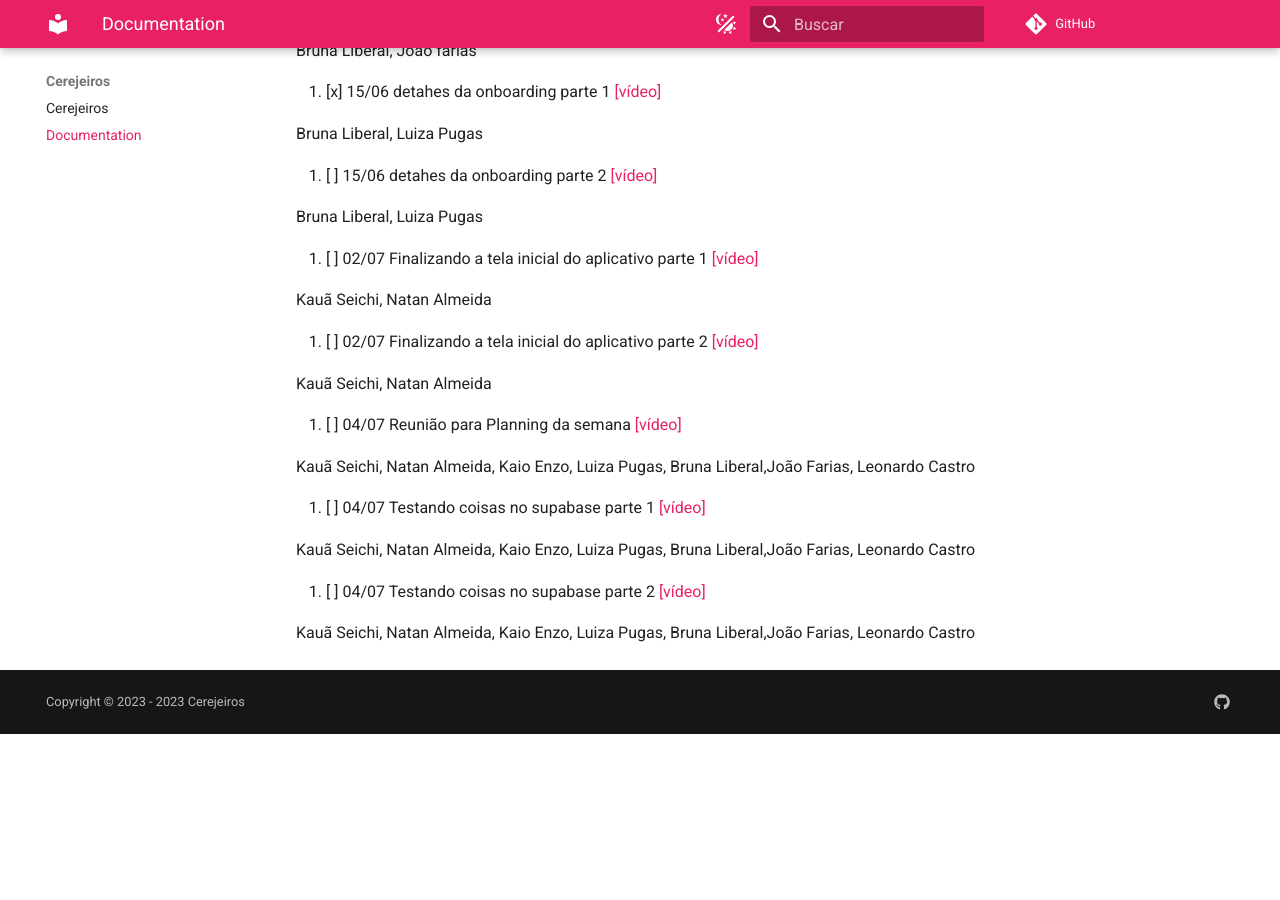
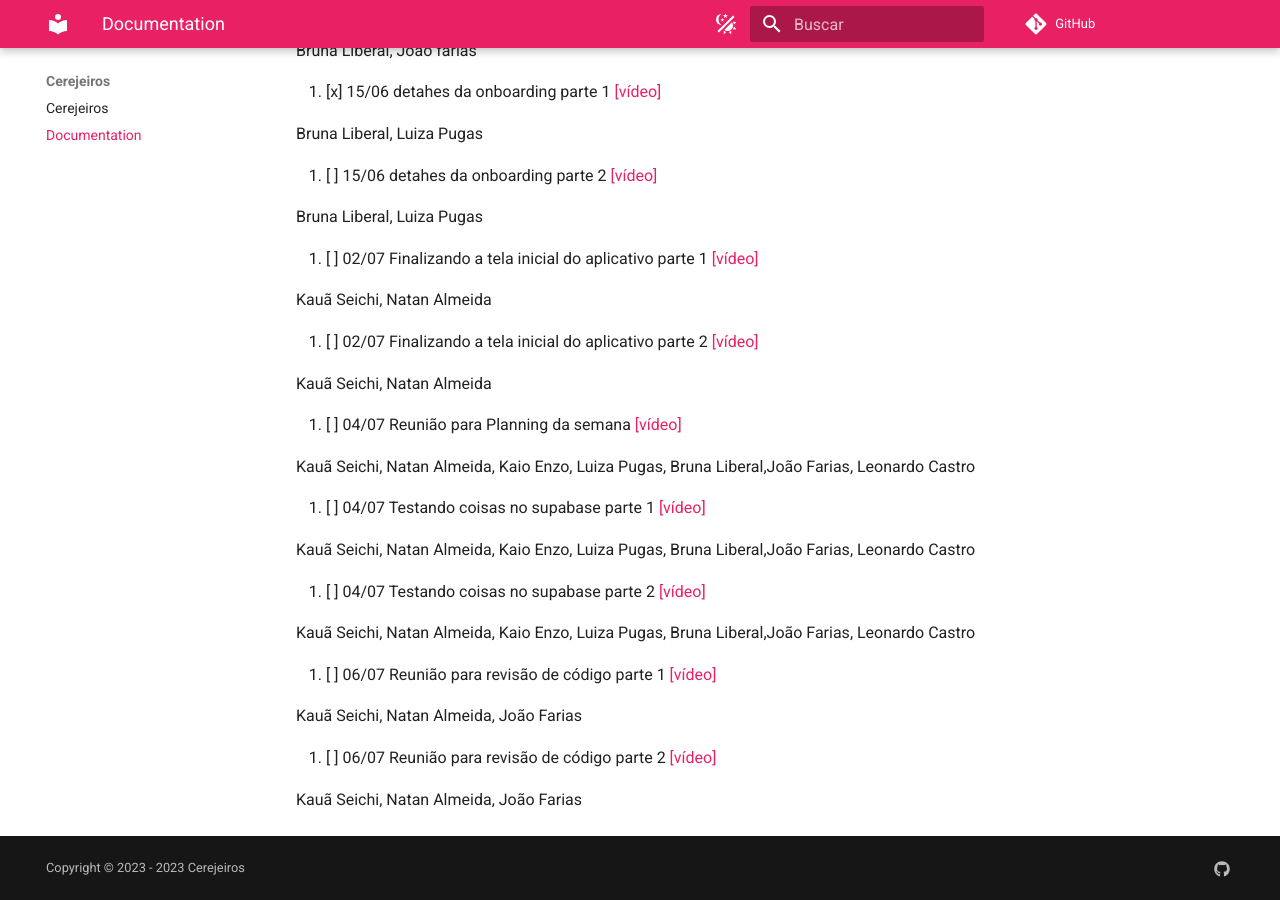
Before and after one commit to cerejeiros/bloom, an MkDocs documentation site: the page built from docs/documentation.md, in a window 1280 px wide and 900 px high, scrolled down 4861 px. Built offline with MkDocs 1.6.1 and Material for MkDocs 9.7.7, drawn with Linux system fonts in a browser that asks for light colours; comment, search, counter and statistics services are not loaded; before the commit the page ends 5595 px from its top, so only the background shows below that.

Commit message:
docs: adding more meeting

```diff
--- a/docs/documentation.md
+++ b/docs/documentation.md
@@ -233,3 +233,11 @@ Kauã Seichi, Natan Almeida, Kaio Enzo, Luiza Pugas, Bruna Liberal,João Farias,
 58. [ ] 04/07 Testando coisas no supabase parte 2 [[vídeo]](https://www.youtube.com/watch?v=h-qM8aDINZI)
 
 Kauã Seichi, Natan Almeida, Kaio Enzo, Luiza Pugas, Bruna Liberal,João Farias, Leonardo Castro
+
+59. [ ]  06/07 Reunião para revisão de código parte 1 [[vídeo]](https://www.youtube.com/watch?v=486wTtFujH8)
+
+Kauã Seichi, Natan Almeida, João Farias
+
+60. [ ]  06/07 Reunião para revisão de código parte 2 [[vídeo]](https://www.youtube.com/watch?v=F110ZRnJGuQ)
+
+Kauã Seichi, Natan Almeida, João Farias
```
